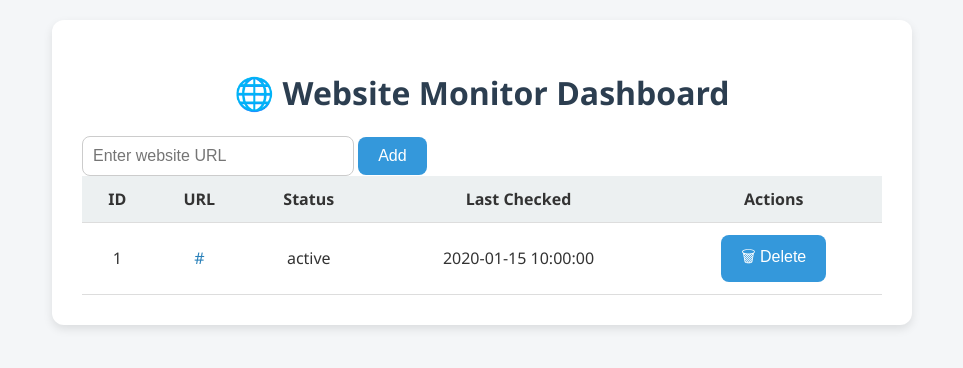
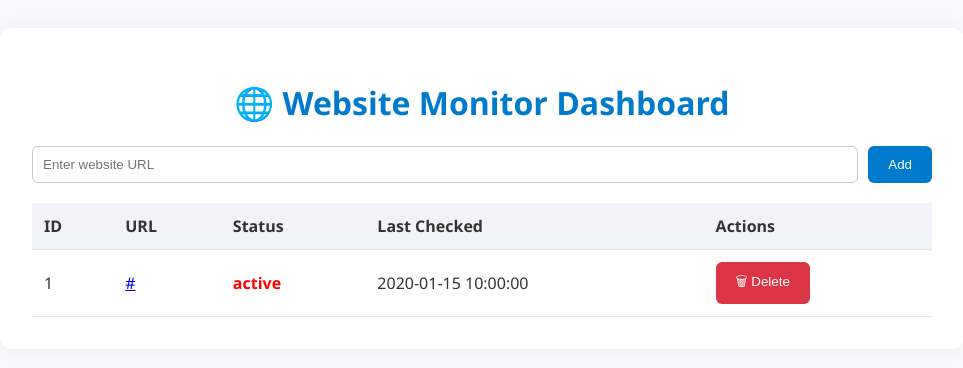
Before and after one commit to KevinEbed/housing-check-bot, a Flask app: page / in a window 1280 px wide. Shown: the top 368 px of the page, without its empty margins (158-1121 px from the left). Run offline with Flask 3, Linux system fonts and the light colour scheme; tables that the repository leaves empty hold one stand-in row (values such as "Sample post").

Commit message:
Update styles.css

```diff
--- a/static/styles.css
+++ b/static/styles.css
@@ -1,85 +1,80 @@
 body {
-  font-family: 'Segoe UI', Tahoma, Geneva, Verdana, sans-serif;
-  background: #f4f6f8;
-  margin: 0;
+    font-family: 'Segoe UI', sans-serif;
+    background-color: #f9f9fb;
+    color: #333;
     padding: 20px;
-  color: #333;
 }
 
 .container {
-  max-width: 800px;
+    max-width: 900px;
     margin: auto;
-  background: #fff;
-  padding: 30px;
+    background: white;
+    padding: 2rem;
     border-radius: 12px;
-  box-shadow: 0 4px 10px rgba(0, 0, 0, 0.1);
+    box-shadow: 0 0 20px rgba(0,0,0,0.05);
 }
 
-h1, h2 {
+h1 {
     text-align: center;
-  color: #2c3e50;
+    color: #007acc;
 }
 
-form.url-form {
+.form {
     display: flex;
     gap: 10px;
-  margin-bottom: 30px;
-  justify-content: center;
+    margin-bottom: 20px;
 }
 
-input[type="text"], input[type="number"] {
+input[type="text"] {
+    flex: 1;
     padding: 10px;
-  font-size: 16px;
     border: 1px solid #ccc;
-  border-radius: 8px;
-  width: 250px;
+    border-radius: 6px;
 }
 
 button {
     padding: 10px 20px;
-  font-size: 16px;
-  background: #3498db;
+    background-color: #007acc;
     color: white;
     border: none;
-  border-radius: 8px;
+    border-radius: 6px;
     cursor: pointer;
 }
 
 button:hover {
-  background: #2980b9;
+    background-color: #005a9e;
 }
 
 table {
     width: 100%;
     border-collapse: collapse;
-  text-align: center;
+    margin-top: 1rem;
 }
 
 th, td {
     padding: 12px;
-  border-bottom: 1px solid #ddd;
+    border-bottom: 1px solid #e0e0e0;
+    text-align: left;
 }
 
 th {
-  background: #ecf0f1;
+    background-color: #f0f4f8;
 }
 
-td a {
-  color: #2980b9;
-  text-decoration: none;
-}
-
-.changed {
-  color: #e74c3c;
+.up {
+    color: green;
     font-weight: bold;
 }
 
-.unchanged {
-  color: #2ecc71;
+.down {
+    color: red;
     font-weight: bold;
 }
 
-.error {
-  color: #f39c12;
-  font-weight: bold;
+button.delete {
+    background-color: #dc3545;
 }
+
+button.delete:hover {
+    background-color: #c82333;
+}
```
Lines whose indentation alone changed are shown as unchanged.
